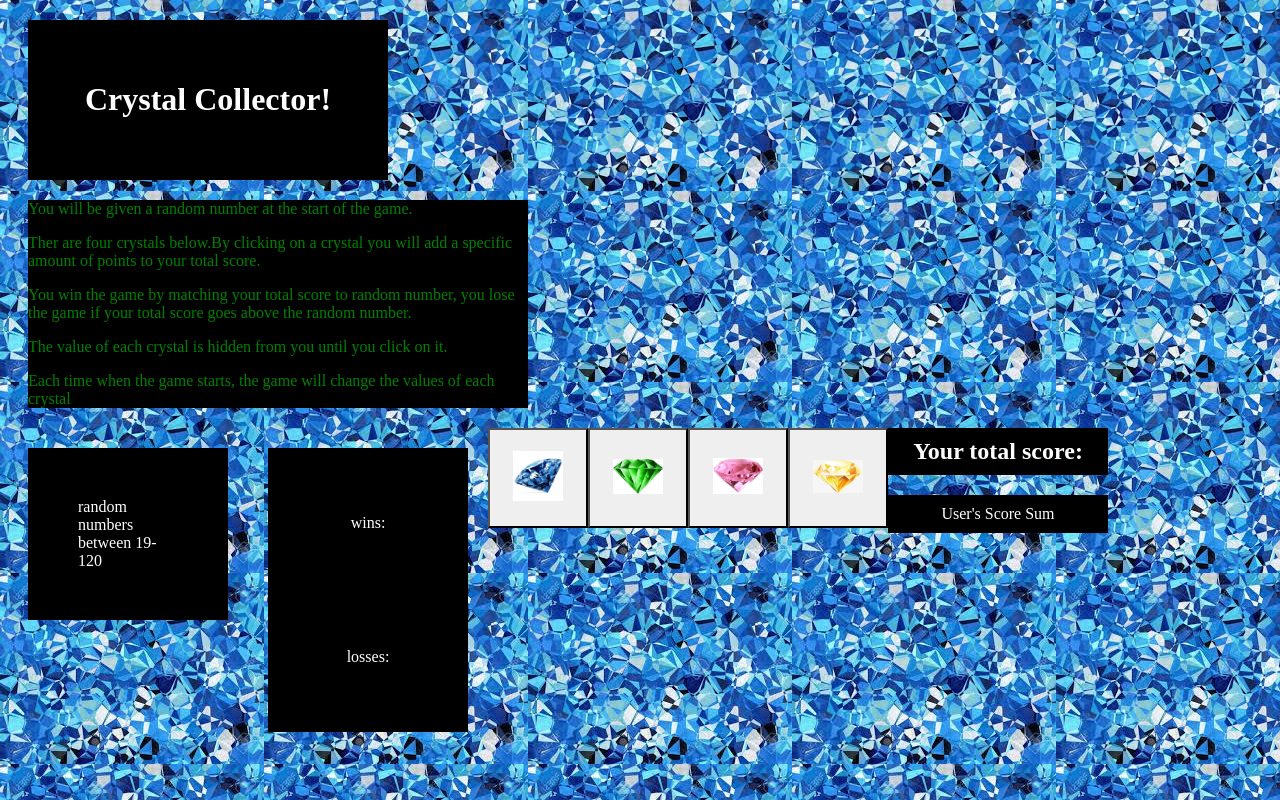
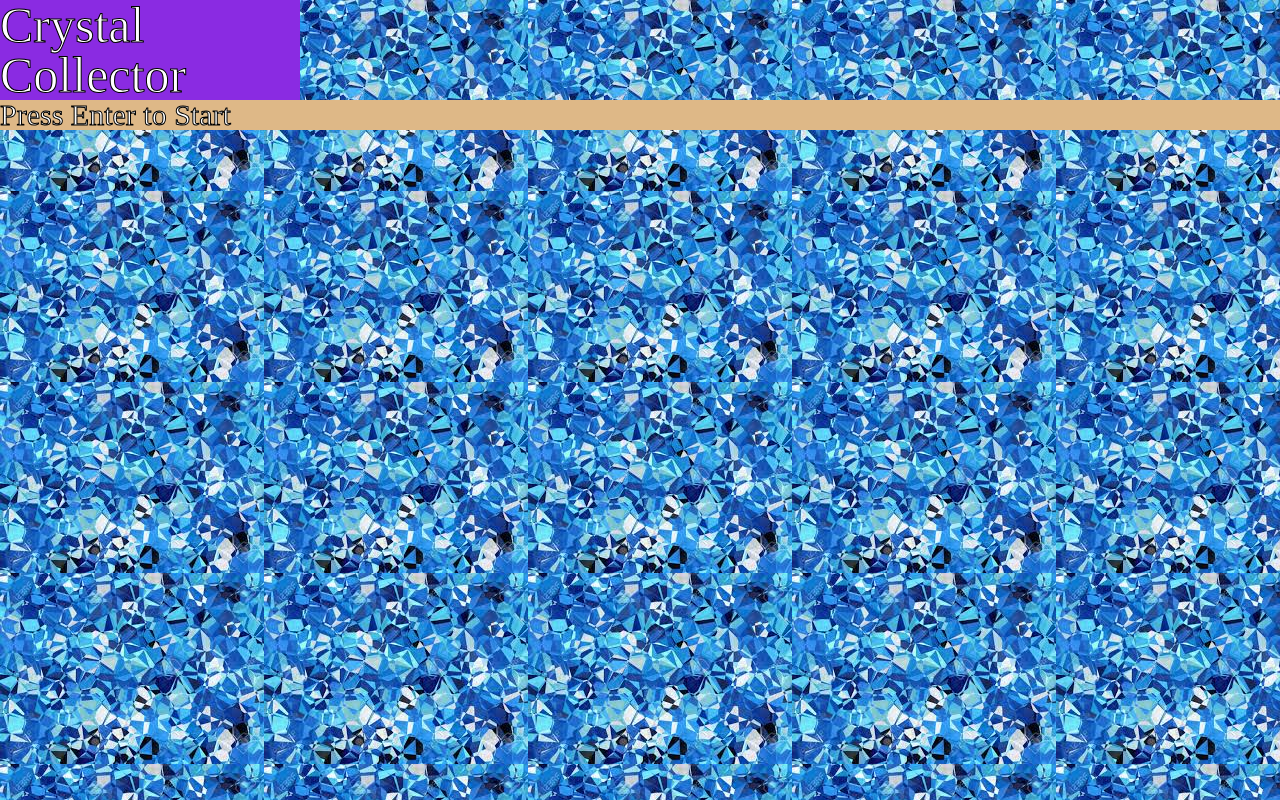
Before and after one commit to kooalaproductions/unit-4-game, a plain HTML site: page index.html in a window 1280 px wide. Drawn offline with nearby package versions, Linux system fonts and the light colour scheme.

Commit message:
layed out most of html and made the diamonds clickable

```diff
--- a/assets/css/style.css
+++ b/assets/css/style.css
@@ -1,87 +1,118 @@
 /* body{
     /* background-image: url("assets\images\cool-backgrounds.png"); */
 /* } */
-.head-1{
+
+/* .container-1{
+height: 10px;
+    position: relative;
+    width: 100px;
+
+
+} */
+
+/* .container-1, .crystal-head{
+    color:white;
+    text-shadow: -1px 0 black, 0 1px black, 1px 0 black, 0 -1px black;
+    font-size: 75px;
+    margin: 0;
+    position: absolute;
+    top: 50%;
+    left:50%;
+    margin-right: -50%;
+    transform: translate(-50%, -50%);
+} */
+
+
+/* .container-2{
+    height:10em;
+    position: relative;
+} */
+/* .container-2, .key-start{
+margin:0;
+position: absolute;
+top:75%;
+left:35%;
+transform: translate(0, 50%)
+
+} */
+
+.container-1 {
     width: 300px;
-    padding: 30px;
-    margin: 20px;
-    background-color: black;
-}
- .crystal{
-    padding: 10px;
-    color: white;
-    align-items: center;
-    display: flex;
-    justify-content: center;
-
- }
-
-p{
-    color:green;
-}
-article{/*container for game rules*/
-    width:500px;
-    margin:20px;
-    background-color:black;
 
 }
 
-.random-container{
-    width:200px;
-    margin:20px;
-    background-color: black;
+.crystal-head {
+    color: white;
+    font-size: 50px;
+    -webkit-text-stroke: 1px black;
+    background-color: blueviolet;
+
 }
 
-#random-number{
+.key-start {
+    color: white;
+    background: burlywood;
+    font-size: 30px;
+    -webkit-text-stroke: 1px black;
+
+}
+
+#random-number {
+    color: white;
+    background: greenyellow;
+    font-size: 25px;
+    width: 50px;
     padding: 50px;
+    margin: auto;
+    margin-top: 20px;
+    margin-bottom: 20px;
+}
+
+.rule-container {
     color: white;
-    align-items: center;
-    display: flex;
-    justify-content: center;
+    background: burlywood;
+    font-size: 30px;
+    -webkit-text-stroke: 1px black;
+
 }
- .side{
-    float:left;
+
+.random-container {
+    width: 200px;
+    margin: 20px;
+    background-color: black;
+    align-content: center;
 }
-section{
-    float: left;
+
+
+.cards {
+    width: 500px;
+    margin: auto;
+
 }
-.score{
-    width:200px;
-    margin:20px;
-    background-color: black;
-}
- #wins-text,#losses-text{
-    padding: 50px;
-    color: white;
-    align-items: center;
-    display: flex;
-    justify-content: center;
-}
-button{
+
+.crystal {
     position: relative;
-    float: left;
-    width:  100px;
+    padding: 10px;
+    /* float: left; */
+    margin: auto;
+    width: 100px;
     height: 100px;
     background-position: 50% 50%;
-    background-repeat:   no-repeat;
-    background-size:     cover;
+    background-repeat: no-repeat;
+    background-size: cover;
+
 }
 
-h2{
-    width:200px;
-    background-color: black;
-    padding: 10px;
+.container-5{
+    align-content: center;
+}
+#total-sum{
     color: white;
-    align-items: center;
-    display: flex;
-    justify-content: center;
+    background: rgb(226, 116, 53);
+    font-size: 25px;
+    width: 300px;
+    padding: 50px;
+    margin: auto;
+    margin-top: 20px;
+    margin-bottom: 20px;
 }
-aside{
-    width:200px;
-    background-color: black;
-    padding: 10px;
-    color: white;
-    align-items: center;
-    display: flex;
-    justify-content: center;
-}
--- a/assets/javascript/game.js
+++ b/assets/javascript/game.js
@@ -0,0 +1,88 @@
+var randomNum = "";
+var startNum = 0;
+var wins = 0;
+var losses = 0;
+var crystalImg = ['assets/images/blue-diamond.jpeg', 'assets/images/green-diamond.jpeg', 'assets/images/pink-diamond.jpeg', 'assets/images/yellow-diamond.jpeg'];
+var count = 13;
+
+
+document.onkeypress = function (event) {
+
+    var enterKey = event.keyCode;
+
+    if (enterKey === count) {
+        count++;
+        startGame();
+    } else {
+        alert("Press Enter to Begin");
+    }
+}
+
+
+function startGame() {//calls all the functions after a "enter" is pressed
+
+    $(".key-start").remove();
+    $(".crystal-head").remove();
+    console.log("class key-start has been removed");
+
+    rules();
+    generateRandom();
+    crystalValue();
+    addNum();
+
+
+}
+
+function rules() {//prints out the rules
+    $(".rule-container").append("You will be given a random number at the start of the game." + "<br>" +
+        "There are four crystals below. By clicking on a crystal you will add a specific amount of points to your total score." + "<br>" +
+        "You win the game by matching your total score to random numbe, you lose the game if your total score goes above the random number" + "<br>" +
+        "The value of each crystal is hidden from you until you click on it. " + "<br>" +
+        "Each time when the game starts, the game will change the values" + "<br>");
+
+}
+
+
+function generateRandom() { //creates random number the user has to match
+    randomNum = Math.floor(Math.random() * 102) + 19;
+    $(".container-4").append('<div id= random-number>' + randomNum + '</div>');
+
+    console.log("random: " + randomNum);
+}
+
+function addNum(){//adds the value when crystals are clicked
+    var valueNum = 0;
+     $('.cards img').click(function () {
+        alert($(this).attr('value'));
+    valueNum = parseInt($(this).attr('value'));
+
+    startNum = startNum + valueNum;//adding each number from the crystal
+    $(".container-5").html('<div id= total-sum>' + "Your total score is: " +startNum + '</div>');
+
+//   $("#total-sum").html("this is the sum:" +startNum);
+    console.log("this is the total number for user: " + startNum)
+
+    });
+
+
+}
+
+function reset() { //resets the game
+    $("#random-number").html(" ");
+
+}
+
+function crystalValue() {
+    for (var i = 0; i < crystalImg.length; i++) {
+        var crystal = $("<img>");
+        crystal.addClass("crystal", "col-lg-12");
+        crystal.addClass("col-lg-12");
+        crystal.attr("src", crystalImg[i]);
+        crystal.attr("height", "50");
+        crystal.attr("value", (Math.floor(Math.random() * 12) + 1));
+        $(".cards").append(crystal);
+    }
+
+
+
+}
--- a/index.html
+++ b/index.html
@@ -4,67 +4,38 @@
 <head>
     <meta charset="UTF-8">
     <title>Crystal Collector</title>
+    <link rel="stylesheet" type="text/css" href="assets\css\reset.css">
     <link rel="stylesheet" type="text/css" href="assets\css\style.css">
+
+
 
 </head>
 
 <body background="assets\images\crystal-background.jpeg">
+
+    <div class="container-1">
+        <h1 class="crystal-head">Crystal Collector</h1>
+    </div>
+    <div class="container-2">
+        <p class="key-start">Press Enter to Start</p>
+    </div>
+    <div class="container-3">
+        <p class="rule-container"> </p>
+    </div>
+    <div class="container-4"></div>
+
+<!--Display the Crystals-->
     <div class="row">
-        <div class="head-1 col-lg-4">
-            <h1 class="crystal">Crystal Collector!</h1>
-        </div>
+
+        <div class="cards"></div>
     </div>
 
-    <div class="row">
-        <article class="col-lg-4">
-            <p>You will be given a random number at the start of the game.</p>
+    <!--Will display the User's number total-->
+    <div class = "container-5"></div>
 
-            <p>Ther are four crystals below.By clicking on a crystal you will add a specific amount of points to your
-                total score.</p>
+    <script src="https://cdnjs.cloudflare.com/ajax/libs/jquery/3.2.1/jquery.min.js"></script>
 
-            <p>You win the game by matching your total score to random number, you lose the game if your total score
-                goes above the
-                random number.
-            </p>
-
-            <p>The value of each crystal is hidden from you until you click on it.</p>
-
-            <p>Each time when the game starts, the game will change the values of each crystal</p>
-        </article>
-    </div>
-
-    <div class="side row">
-        <section class="random-container col-lg-2">
-            <div id="random-number">
-                random numbers between 19-120
-                <!--PRINT OUT THE RANDOM NUMBER HERE-->
-            </div>
-        </section>
-        <section class="score col-lg-2">
-            <p id="wins-text">wins:</p>
-            <p id="losses-text">losses:</p>
-
-    </div>
-    </section>
-    </div>
-
-    <!--crystal buttons-->
-    <button>
-        <img src="assets/images/blue-diamond.jpeg" alt="crystal1" class="img-rounded" id="one" width="50px">
-    </button>
-    <button>
-        <img src="assets/images/green-diamond.jpeg" alt="crystal2" class="img-rounded" id="two" width="50px">
-    </button>
-    <button>
-        <img src="assets/images/pink-diamond.jpeg" alt="crystal3" class="img-rounded" id="three" width="50px">
-    </button>
-    <button>
-        <img src="assets/images/yellow-diamond.jpeg" alt="crystal4" class="img-rounded" id="four" width="50px">
-    </button>
-
-    <h2>Your total score:</h2>
-
-    <aside>User's Score Sum</aside>
+    <script type="text/javascript" src="assets\javascript\game.js"></script>
 
 
 </body>
```
